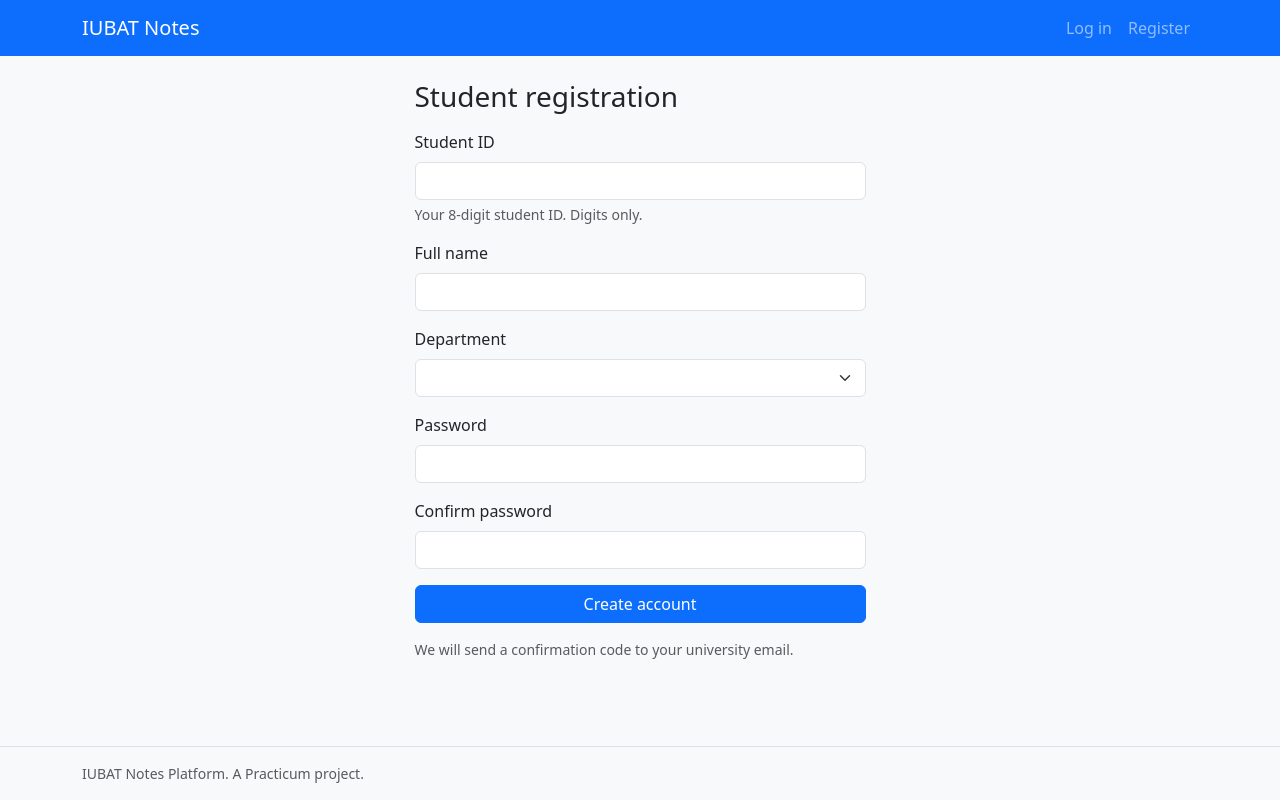
After one commit to Nabil-Siddiqui/IUBAT_NotesSharingSystem, a Django app: page /accounts/register/ in a window 1280 px wide. The commit adds this page. Run offline with Django 5.2, Linux system fonts and the light colour scheme; lists and menus that the app fills with data are empty.

Commit message:
Module 5: department names, strict student ID, remove batch from registration

```diff
--- /dev/null
+++ b/accounts/forms.py
@@ -0,0 +1,63 @@
+from django import forms
+from django.contrib.auth.password_validation import validate_password
+
+from .models import Department, User
+
+
+class StudentRegistrationForm(forms.ModelForm):
+    username = forms.CharField(
+        label="Student ID",
+        help_text="Your 8-digit student ID. Digits only.",
+        error_messages={"required": "Enter your student ID."},
+        widget=forms.TextInput(attrs={"maxlength": "8", "inputmode": "numeric"}),
+    )
+    password1 = forms.CharField(label="Password", widget=forms.PasswordInput)
+    password2 = forms.CharField(label="Confirm password", widget=forms.PasswordInput)
+
+    class Meta:
+        model = User
+        fields = ["username", "full_name", "department"]
+
+    def __init__(self, *args, **kwargs):
+        super().__init__(*args, **kwargs)
+        department = self.fields["department"]
+        department.queryset = Department.objects.order_by("name")
+        department.empty_label = None
+        department.required = True
+        for name, field in self.fields.items():
+            field.widget.attrs["class"] = "form-select" if name == "department" else "form-control"
+
+    def clean_username(self):
+        username = self.cleaned_data["username"]
+        if not (username.isascii() and username.isdigit()):
+            raise forms.ValidationError("Student ID must contain digits only (0 to 9).")
+        if len(username) != 8:
+            raise forms.ValidationError(
+                f"Student ID must be exactly 8 digits. You entered {len(username)}."
+            )
+        if User.objects.filter(username=username).exists():
+            raise forms.ValidationError("This student ID is already registered.")
+        return username
+
+    def clean(self):
+        cleaned = super().clean()
+        password1 = cleaned.get("password1")
+        password2 = cleaned.get("password2")
+        if password1 and password2:
+            if password1 != password2:
+                self.add_error("password2", "The two passwords do not match.")
+            else:
+                try:
+                    validate_password(password1)
+                except forms.ValidationError as error:
+                    self.add_error("password1", error)
+        return cleaned
+
+    def save(self, commit=True):
+        user = super().save(commit=False)
+        user.role = User.Role.STUDENT
+        user.is_active = False  # becomes active after the email code (Module 6)
+        user.set_password(self.cleaned_data["password1"])
+        if commit:
+            user.save()
+        return user
--- a/accounts/models.py
+++ b/accounts/models.py
@@ -11,7 +11,7 @@ class Department(models.Model):
     code = models.CharField(max_length=10, unique=True)
 
     def __str__(self):
-        return self.code
+        return self.name
 
 
 class InterestArea(models.Model):
@@ -43,7 +43,7 @@ class User(AbstractUser):
         super().clean()
         domain = settings.UNIVERSITY_EMAIL_DOMAIN
         if self.role == self.Role.STUDENT:
-            if not re.fullmatch(r"\d{8}", self.username):
+            if not re.fullmatch(r"[0-9]{8}", self.username):
                 raise ValidationError("A student's username must be an 8-digit student ID.")
         elif self.role == self.Role.FACULTY:
             if self.username != self.email:
--- /dev/null
+++ b/accounts/urls.py
@@ -0,0 +1,8 @@
+from django.urls import path
+
+from . import views
+
+urlpatterns = [
+    path("register/", views.register_student, name="register"),
+    path("register/pending/", views.registration_pending, name="registration_pending"),
+]
--- a/accounts/views.py
+++ b/accounts/views.py
@@ -1,3 +1,20 @@
-from django.shortcuts import render
+from django.shortcuts import redirect, render
 
-# Create your views here.
+from .forms import StudentRegistrationForm
+
+
+def register_student(request):
+    if request.user.is_authenticated:
+        return redirect("home")
+    if request.method == "POST":
+        form = StudentRegistrationForm(request.POST)
+        if form.is_valid():
+            form.save()
+            return redirect("registration_pending")
+    else:
+        form = StudentRegistrationForm()
+    return render(request, "accounts/register_student.html", {"form": form})
+
+
+def registration_pending(request):
+    return render(request, "accounts/registration_pending.html")
--- a/config/urls.py
+++ b/config/urls.py
@@ -15,11 +15,12 @@ Including another URLconf
     2. Add a URL to urlpatterns:  path('blog/', include('blog.urls'))
 """
 from django.contrib import admin
-from django.urls import path
+from django.urls import include, path
 
 from core import views as core_views
 
 urlpatterns = [
     path("admin/", admin.site.urls),
     path("", core_views.home, name="home"),
+    path("accounts/", include("accounts.urls")),
 ]
--- /dev/null
+++ b/templates/accounts/register_student.html
@@ -0,0 +1,29 @@
+{% extends "base.html" %}
+
+{% block title %}Register | IUBAT Notes{% endblock %}
+
+{% block content %}
+<div class="row justify-content-center">
+  <div class="col-md-6 col-lg-5">
+    <h1 class="h3 mb-3">Student registration</h1>
+    <form method="post" novalidate>
+      {% csrf_token %}
+      {% for error in form.non_field_errors %}
+        <div class="alert alert-danger">{{ error }}</div>
+      {% endfor %}
+      {% for field in form %}
+        <div class="mb-3">
+          <label class="form-label" for="{{ field.id_for_label }}">{{ field.label }}</label>
+          {{ field }}
+          {% if field.help_text %}<div class="form-text">{{ field.help_text }}</div>{% endif %}
+          {% for error in field.errors %}
+            <div class="text-danger small">{{ error }}</div>
+          {% endfor %}
+        </div>
+      {% endfor %}
+      <button type="submit" class="btn btn-primary w-100">Create account</button>
+    </form>
+    <p class="mt-3 text-muted small">We will send a confirmation code to your university email.</p>
+  </div>
+</div>
+{% endblock %}
--- a/templates/base.html
+++ b/templates/base.html
@@ -29,7 +29,7 @@
           {% else %}
             {# Login and register links come in Modules 5 and 8 #}
             <li class="nav-item"><a class="nav-link" href="#">Log in</a></li>
-            <li class="nav-item"><a class="nav-link" href="#">Register</a></li>
+            <li class="nav-item"><a class="nav-link" href="{% url 'register' %}">Register</a></li>
           {% endif %}
         </ul>
       </div>
--- a/templates/home.html
+++ b/templates/home.html
@@ -10,7 +10,7 @@
   {% if not user.is_authenticated %}
     {# These buttons get real links in Modules 5 and 8 #}
     <a href="#" class="btn btn-primary btn-lg me-2">Log in</a>
-    <a href="#" class="btn btn-outline-primary btn-lg">Register</a>
+    <a href="{% url 'register' %}" class="btn btn-outline-primary btn-lg">Register</a>
   {% else %}
     <p>Welcome back.</p>
   {% endif %}
```
Also changed, not shown: accounts/tests.py (+87 -1 lines), templates/accounts/registration_pending.html (added, +8 -0 lines).
